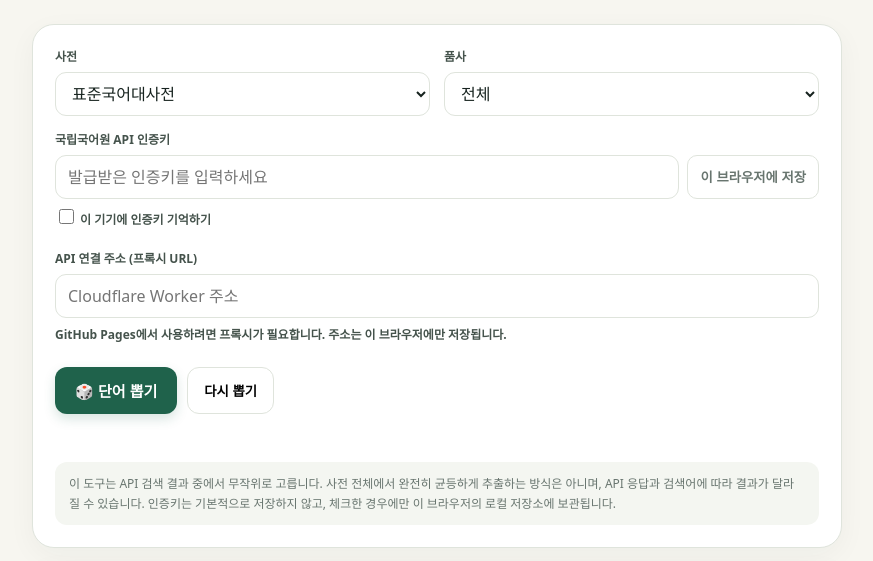
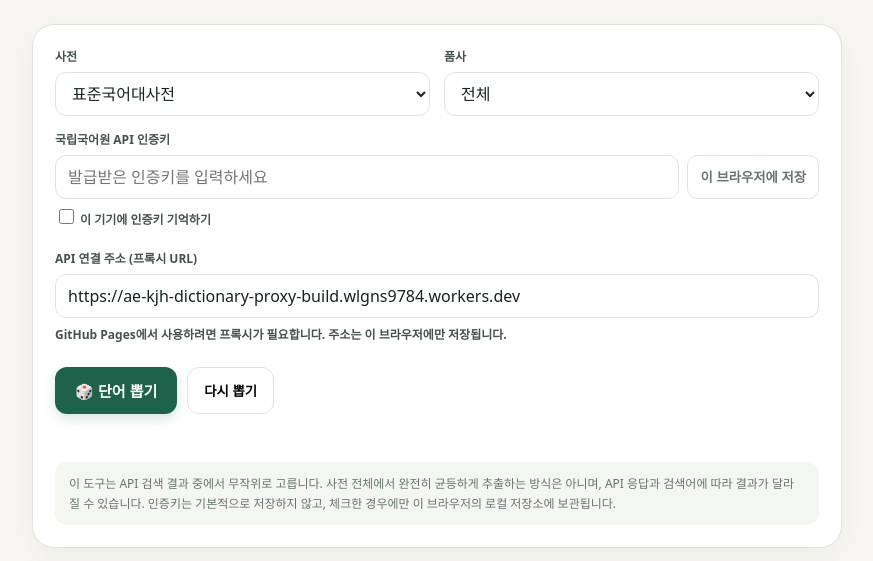
Before and after one commit to wlgns9784-spec/AE-KJH, a plain HTML site: page random-dictionary.html in a window 1280 px wide. Shown: the part 201-762 px from the top of the page, without its empty margins (203-1076 px from the left). Drawn offline with Linux system fonts and the light colour scheme.

Commit message:
Load the deployed proxy by default

```diff
--- a/random-dictionary.html
+++ b/random-dictionary.html
@@ -35,5 +35,5 @@ function choose(item){const wi=item.word_info||item;let word=wi.word||item.word|
 async function query(q,start=1,num=100){const dict=$('#dict').value,key=$('#key').value.trim(),proxy=$('#proxy').value.trim();if(!proxy)throw Error('GitHub Pages는 사전 API에 직접 연결할 수 없습니다. 프록시 URL을 먼저 입력해 주세요.');let res;try{res=await fetch(proxy,{method:'POST',headers:{'Content-Type':'application/json'},body:JSON.stringify({key,dictionary:dict,q,start,num})})}catch{throw Error('프록시에 연결하지 못했습니다. Worker 주소와 CORS 설정을 확인해 주세요.')}let text=await res.text();let data;try{data=JSON.parse(text)}catch{throw Error('프록시 응답을 JSON으로 읽지 못했습니다. Worker 배포 주소를 확인해 주세요.')}if(!res.ok)throw Error(data.error||('프록시/API 응답 오류 ('+res.status+')'));let parsed=parseItems(data);if(parsed.error)throw Error(typeof parsed.error==='string'?parsed.error:'API가 오류 응답을 반환했습니다.');return parsed}
 async function draw(){let key=$('#key').value.trim();if(!key){setStatus('먼저 발급받은 API 인증키를 입력해 주세요.');$('#key').focus();return}let btn=$('#draw');btn.disabled=true;setStatus('사전에서 후보를 찾고 있어요…');try{let found=null;for(let attempt=0;attempt<8&&!found;attempt++){let q=syllables[rand(syllables.length)];let first=await query(q,1,100);if(!first.total)continue;let pageCount=Math.max(1,Math.ceil(Math.min(first.total,1000)/100));let start=1+rand(pageCount)*100;let page=start===1?first:await query(q,start,100);let candidates=page.items.map(choose).filter(x=>x.word&&x.def);let wanted=$('#pos').value;if(wanted!=='all')candidates=candidates.filter(x=>x.pos.includes(wanted));if(candidates.length)found={...candidates[rand(candidates.length)],dict:$('#dict').selectedOptions[0].text,q}}
 if(!found)throw Error('조건에 맞는 단어를 찾지 못했습니다. 품사를 전체로 바꾸거나 다시 시도해 주세요.');$('#result').innerHTML=`<div class="word">${esc(found.word)}</div><div class="badges"><span class="badge">${esc(found.pos||'품사 미상')}</span><span class="badge">${esc(found.dict)}</span></div><p class="definition">${esc(found.def)}</p><div class="source">검색어 ‘${esc(found.q)}’의 API 결과에서 무작위 선택</div>`;let h=history();h.unshift({word:found.word,pos:found.pos,dict:found.dict,time:new Date().toLocaleTimeString('ko-KR',{hour:'2-digit',minute:'2-digit'})});localStorage.setItem(HIST_STORE,JSON.stringify(h.slice(0,10)));renderHistory();setStatus('단어를 뽑았습니다. 원치 않는 단어라면 다시 뽑기를 눌러보세요.')}catch(e){setStatus(e.message||'요청에 실패했습니다.');$('#result').innerHTML='<div class="placeholder">결과를 가져오지 못했습니다.<br>위 오류 문구를 확인해 주세요.</div>'}finally{btn.disabled=false}}
-$('#draw').addEventListener('click',draw);$('#again').addEventListener('click',draw);$('#saveKey').addEventListener('click',()=>{if($('#remember').checked&&$('#key').value.trim())localStorage.setItem(KEY_STORE,$('#key').value.trim());else localStorage.removeItem(KEY_STORE);setStatus($('#remember').checked?'인증키를 이 브라우저에 저장했습니다.':'인증키를 저장하지 않았습니다.')});$('#remember').addEventListener('change',()=>{if(!$('#remember').checked)localStorage.removeItem(KEY_STORE)});$('#proxy').addEventListener('change',()=>{let v=$('#proxy').value.trim();if(v)localStorage.setItem(PROXY_STORE,v);else localStorage.removeItem(PROXY_STORE)});$('#clearHistory').addEventListener('click',()=>{localStorage.removeItem(HIST_STORE);renderHistory()});$('#remember').checked=!!localStorage.getItem(KEY_STORE);$('#key').value=localStorage.getItem(KEY_STORE)||'';$('#proxy').value=localStorage.getItem(PROXY_STORE)||'';renderHistory();
+$('#draw').addEventListener('click',draw);$('#again').addEventListener('click',draw);$('#saveKey').addEventListener('click',()=>{if($('#remember').checked&&$('#key').value.trim())localStorage.setItem(KEY_STORE,$('#key').value.trim());else localStorage.removeItem(KEY_STORE);setStatus($('#remember').checked?'인증키를 이 브라우저에 저장했습니다.':'인증키를 저장하지 않았습니다.')});$('#remember').addEventListener('change',()=>{if(!$('#remember').checked)localStorage.removeItem(KEY_STORE)});$('#proxy').addEventListener('change',()=>{let v=$('#proxy').value.trim();if(v)localStorage.setItem(PROXY_STORE,v);else localStorage.removeItem(PROXY_STORE)});$('#clearHistory').addEventListener('click',()=>{localStorage.removeItem(HIST_STORE);renderHistory()});$('#remember').checked=!!localStorage.getItem(KEY_STORE);$('#key').value=localStorage.getItem(KEY_STORE)||'';$('#proxy').value=localStorage.getItem(PROXY_STORE)||'https://ae-kjh-dictionary-proxy-build.wlgns9784.workers.dev';renderHistory();
 </script></body></html>
```
